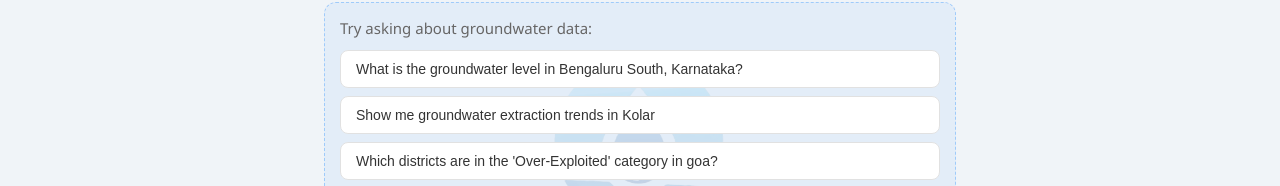
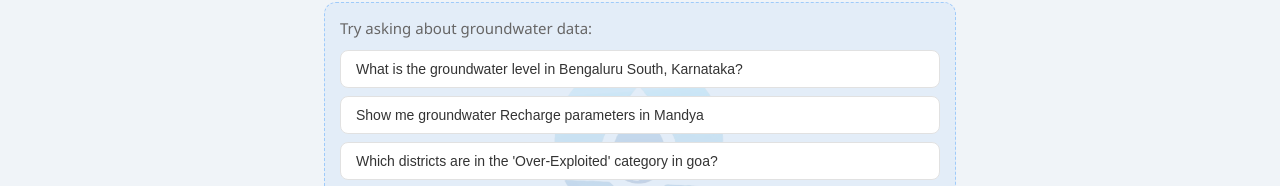
Before and after one commit to KeshKunal/INGRES-Chatbot-API, a React (Create React App) app in the folder Frontend/: page / in a window 1280 px wide. Shown: the part 237-423 px from the top of the page. Built offline with nearby package versions, Linux system fonts and the light colour scheme; no server answers.

Commit message:
feat: Update loading message styling in ChatWindow and enhance copy button visibility in Message component

```diff
--- a/Frontend/src/components/ChatWindow.js
+++ b/Frontend/src/components/ChatWindow.js
@@ -39,7 +39,6 @@ const ChatWindow = ({ messages, isLoading, loadingStatus, onSendMessage }) => {
       {(isLoading || loadingStatus) && (
         <>
           {statusInfo ? (
-            // --- Crucial Change: Apply 'message bot' classes for consistent styling ---
             <div className="message bot loading-message">
               <img src="/images/bot-avatar.png" alt="Bot Avatar" className="message-avatar bot-avatar" />
               <div className={`message-content loading-container ${statusInfo.className}`}>
--- a/Frontend/src/components/Message.js
+++ b/Frontend/src/components/Message.js
@@ -173,6 +173,11 @@ const Message = ({ message, isProcessing }) => {
     return formatGroundwaterData(message.text);
   };
 
+  const showCopyButton = message.sender === 'bot' &&
+                        message.text &&
+                        message.text.trim().length > 0 &&
+                        !message.text.endsWith('...');
+
   if (isProcessing) {
     return (
       <div className="message bot-message">
@@ -195,7 +200,7 @@ const Message = ({ message, isProcessing }) => {
       />
       <div className="message-content">
         {renderContent()}
-        {!isUser && (
+        {!isUser && showCopyButton && (
           <button
             className="copy-btn"
             onClick={handleCopy}
--- a/Frontend/src/components/SuggestedQuestions.js
+++ b/Frontend/src/components/SuggestedQuestions.js
@@ -4,7 +4,7 @@ import './SuggestedQuestions.css';
 const SuggestedQuestions = ({ onQuestionClick }) => {
   const questions = [
     "What is the groundwater level in Bengaluru South, Karnataka?",
-    "Show me groundwater extraction trends in Kolar",
+    "Show me groundwater Recharge parameters in Mandya",
     "Which districts are in the 'Over-Exploited' category in goa?",
     "What is the annual groundwater recharge in Chennai?",
     "Can you give me the ground water data of delhi highlighiting the critical parameters"
```
